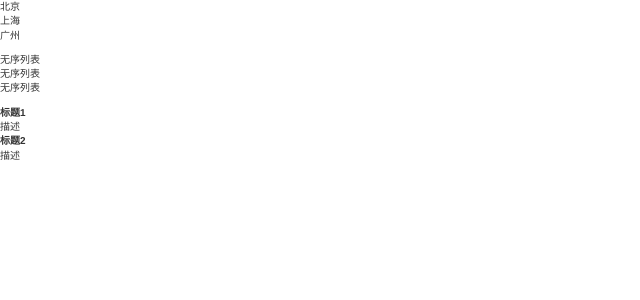
After one commit to boteman0206/htmlTest, a Django app: template templates/demo2/列表标签.html in a window 1280 px wide. The commit adds this page. Shown: the top 300 px of the page, without its empty margins (0-640 px from the left). Run offline with Django 3.2, Linux system fonts and the light colour scheme; the template is opened without the code that fills it, so the values that code supplies are empty.

Commit message:
列表标签

```diff
--- a/templates/demo1/text1.html
+++ b/templates/demo1/text1.html
@@ -26,7 +26,7 @@
     {#    h1：会独占一行，企业中一个页面只能有一个h1标签这个和seo网站优化有关系#}
     {#todo p标签： 段落标签 #}
     {#p标签注意点： p标签单独会单独占一行#}
-    {#todo hr标签 显示一条分割线 单独占一行#}
+    {#todo hr标签 显示一条分割线 单独占一行 可以添加高度和宽度属性#}
 
     {#todo 快捷键  alt + 鼠标的左键 可以选中多行方便修改#}
     -->
--- /dev/null
+++ b/templates/demo2/列表标签.html
@@ -0,0 +1,61 @@
+<!DOCTYPE html>
+<html lang="en">
+<head>
+    <meta charset="UTF-8">
+    <script src="/htmlPro/static/jquery-3.3.1.js"></script>
+     <link rel="stylesheet" href="/htmlPro/static/layui-v2.5.5/layui/css/layui.css">
+    <script src="/htmlPro/static/layui-v2.5.5/layui/layui.js"></script>
+
+    <link rel="stylesheet" href="/htmlPro/static/bootstrap-3.3.7-dist/css/bootstrap.min.css">
+    <script src="/htmlPro/static/bootstrap-3.3.7-dist/js/bootstrap.min.js"></script>
+
+    <title>demo1的test1</title>
+    <style>
+        body{
+            font-size: 10px;
+        }
+    </style>
+
+</head>
+<body>
+
+    <!--todo 列表标签
+        1： 无序列表 使用最多
+             使用场景：新闻列表 商品列表 导航条目
+             todo  ul>li*8快捷方式生成列表
+        2： 有序列表
+             很少用
+        3： 定义列表
+        dl>dt+dd
+            1： 网站的尾部描述信息
+            2：图文混排 如左边图片右边描述信息
+    -->
+    <ul>
+        <li>北京</li>
+        <li>上海</li>
+        <li>广州</li>
+    </ul>
+
+    <ol>
+        <li>无序列表</li>
+        <li>无序列表</li>
+        <li>无序列表</li>
+    </ol>
+
+    <dl>
+        <dt>标题1</dt>
+        <dd>描述</dd>
+        <dt>标题2</dt>
+        <dd>描述</dd>
+    </dl>
+
+    <dl>
+        <dt></dt>
+        <dd></dd>
+    </dl>
+
+</body>
+<script>
+
+</script>
+</html>
```
Also changed, not shown: templates/demo2/a标签.html (renamed from templates/demo2/text1.html, +10 -0 lines), templates/demo2/小练习.html (+46 -0 lines), templates/demo2/表格标签.html (added, +37 -0 lines).
